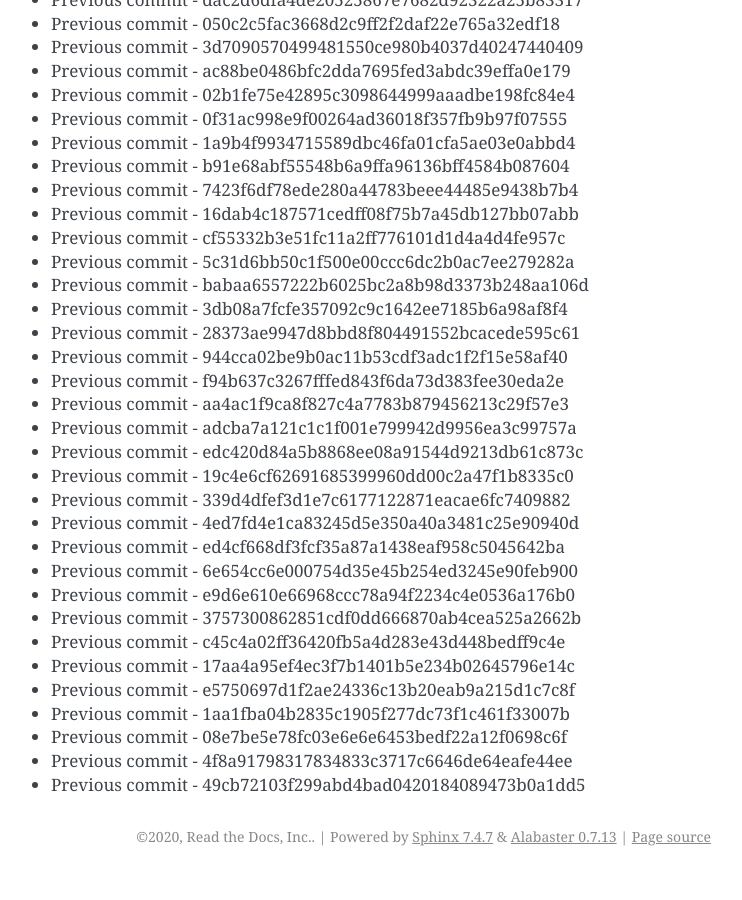
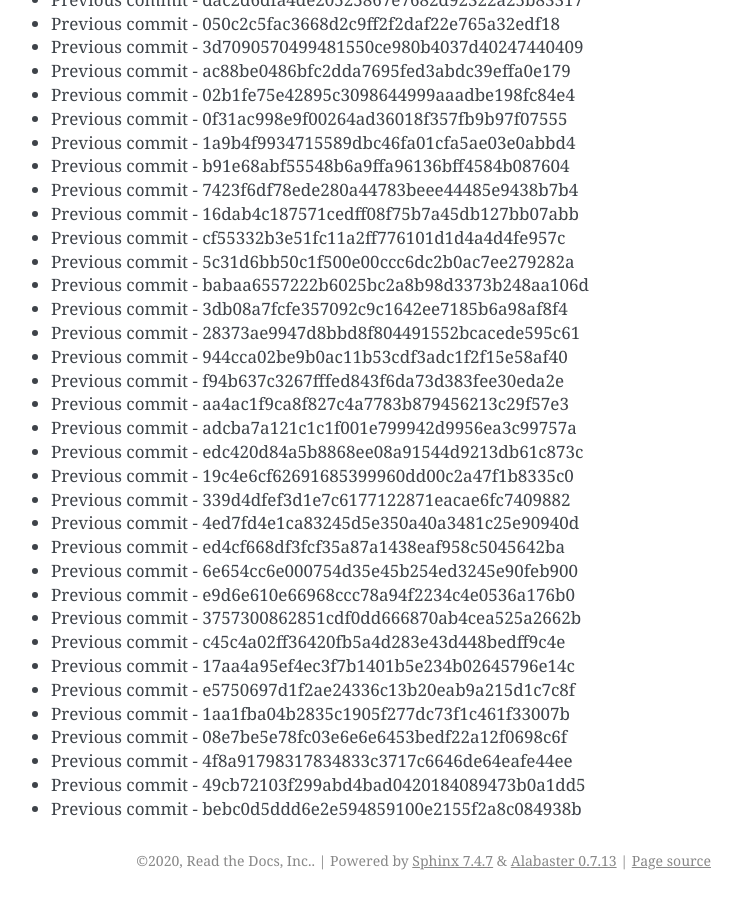
Before and after one commit to readthedocs/rtd-git-stresstest, a Sphinx documentation site: the page built from docs/updates.rst, in a window 1280 px wide and 900 px high, scrolled down 93297 px. Shown: the whole window, without its empty margins (399-1141 px from the left). Built offline with Sphinx 7.4.7, drawn with Linux system fonts in a browser that asks for light colours; before the commit the page ends 94173 px from its top, so only the background shows below that.

Commit message:
Generating commit from previous: bebc0d5ddd6e2e594859100e2155f2a8c084938b

```diff
--- a/docs/updates.rst
+++ b/docs/updates.rst
@@ -3952,3 +3952,4 @@ It can be tested for any performance characteristics.
 * Previous commit - 08e7be5e78fc03e6e6e6453bedf22a12f0698c6f
 * Previous commit - 4f8a91798317834833c3717c6646de64eafe44ee
 * Previous commit - 49cb72103f299abd4bad0420184089473b0a1dd5
+* Previous commit - bebc0d5ddd6e2e594859100e2155f2a8c084938b
```
